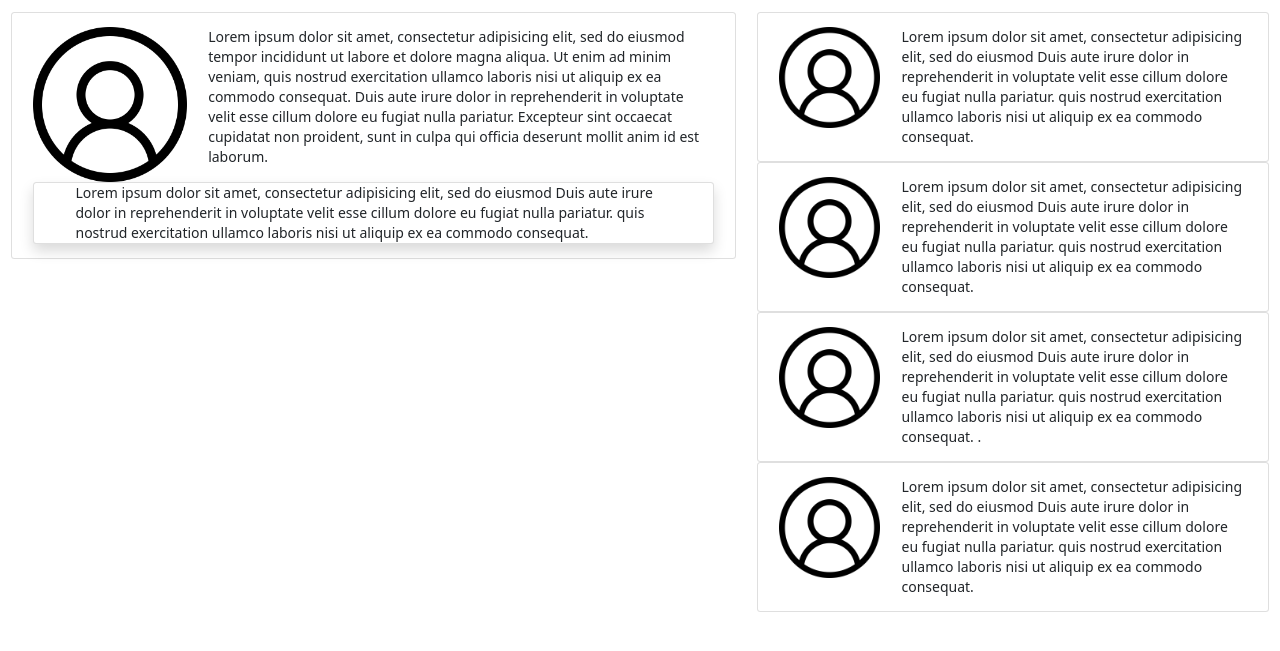
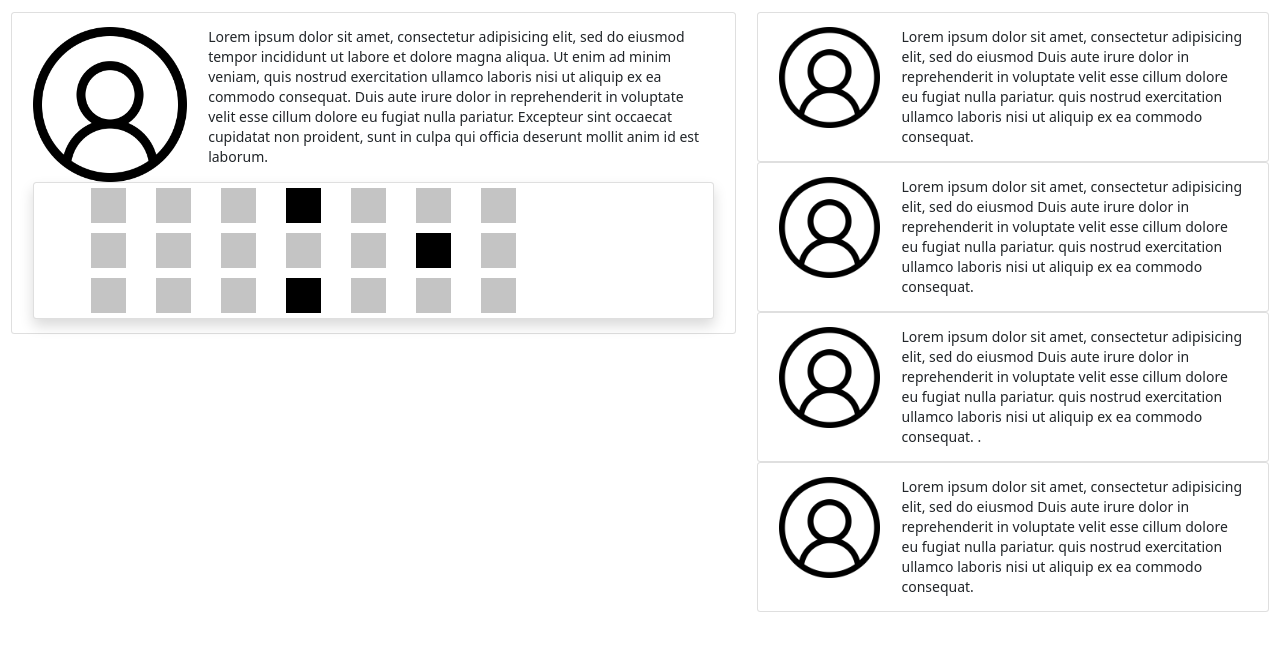
Before and after one commit to klaus-gudy/nehemiah, a plain HTML site: page devs/book.html in a window 1280 px wide. Shown: the part 65-716 px from the top of the page. Drawn offline with nearby package versions, Linux system fonts and the light colour scheme; some icons are missing.

Commit message:
creating seats to visit per week

```diff
--- a/devs/book.html
+++ b/devs/book.html
@@ -47,11 +47,34 @@
                   Excepteur sint occaecat cupidatat non proident, sunt in culpa qui officia deserunt mollit anim id est laborum.</p>
               </div>
               <div class="col-12">
-                <div class="card shadow px-5">
-                  <p>Lorem ipsum dolor sit amet, consectetur adipisicing elit, sed do eiusmod
-                  Duis aute irure dolor in reprehenderit in voluptate velit esse cillum dolore eu fugiat nulla pariatur.
-                  quis nostrud exercitation ullamco laboris nisi ut aliquip ex ea commodo consequat.
-                  </p>
+                <div class="card cont shadow px-5">
+                  <div class="ro">
+                    <div class="seat "></div>
+                    <div class="seat"></div>
+                    <div class="seat"></div>
+                    <div class="seat occupied"></div>
+                    <div class="seat"></div>
+                    <div class="seat"></div>
+                    <div class="seat"></div>
+                  </div>
+                  <div class="ro">
+                    <div class="seat"></div>
+                    <div class="seat"></div>
+                    <div class="seat"></div>
+                    <div class="seat"></div>
+                    <div class="seat"></div>
+                    <div class="seat occupied"></div>
+                    <div class="seat"></div>
+                  </div>
+                  <div class="ro">
+                    <div class="seat"></div>
+                    <div class="seat"></div>
+                    <div class="seat"></div>
+                    <div class="seat occupied"></div>
+                    <div class="seat"></div>
+                    <div class="seat"></div>
+                    <div class="seat"></div>
+                  </div>
                 </div>
               </div>
             </div>
@@ -129,7 +152,7 @@
 
 
 
-
+  <script src="script.js" charset="utf-8"></script>
   <script src="https://kit.fontawesome.com/e147b7134a.js" crossorigin="anonymous"></script>
   <script src="https://cdn.jsdelivr.net/npm/bootstrap@5.0.2/dist/js/bootstrap.bundle.min.js" integrity="sha384-MrcW6ZMFYlzcLA8Nl+NtUVF0sA7MsXsP1UyJoMp4YLEuNSfAP+JcXn/tWtIaxVXM" crossorigin="anonymous"></script>
 
--- /dev/null
+++ b/devs/script.js
@@ -0,0 +1,8 @@
+const cont = document.querySelector('.cont');
+const seats = document.querySelectorAll('.ro .seat:not(.occupied)');
+
+cont.addEventListener('click', (e) => {
+  if(e.target.classList.contains('seat') && !e.target.classList.contains('occupied')){
+    e.target.classList.toggle('selected');
+  }
+})
--- a/devs/style.css
+++ b/devs/style.css
@@ -8,3 +8,24 @@
   width: 100%;
   float: left;
 }
+
+/* booking styles */
+.seat{
+  background-color: #C4C4C4;
+  height:35px;
+  width: 35px;
+  margin: 5px 15px;
+}
+.ro{
+  display: flex;
+}
+.occupied{
+  background-color: black;
+}
+.selected{
+  background-color: crimson;
+}
+.seat:not(.occupied):hover{
+  cursor: pointer;
+  transform: scale(1.1);
+}
```
Lines whose indentation alone changed are shown as unchanged.
